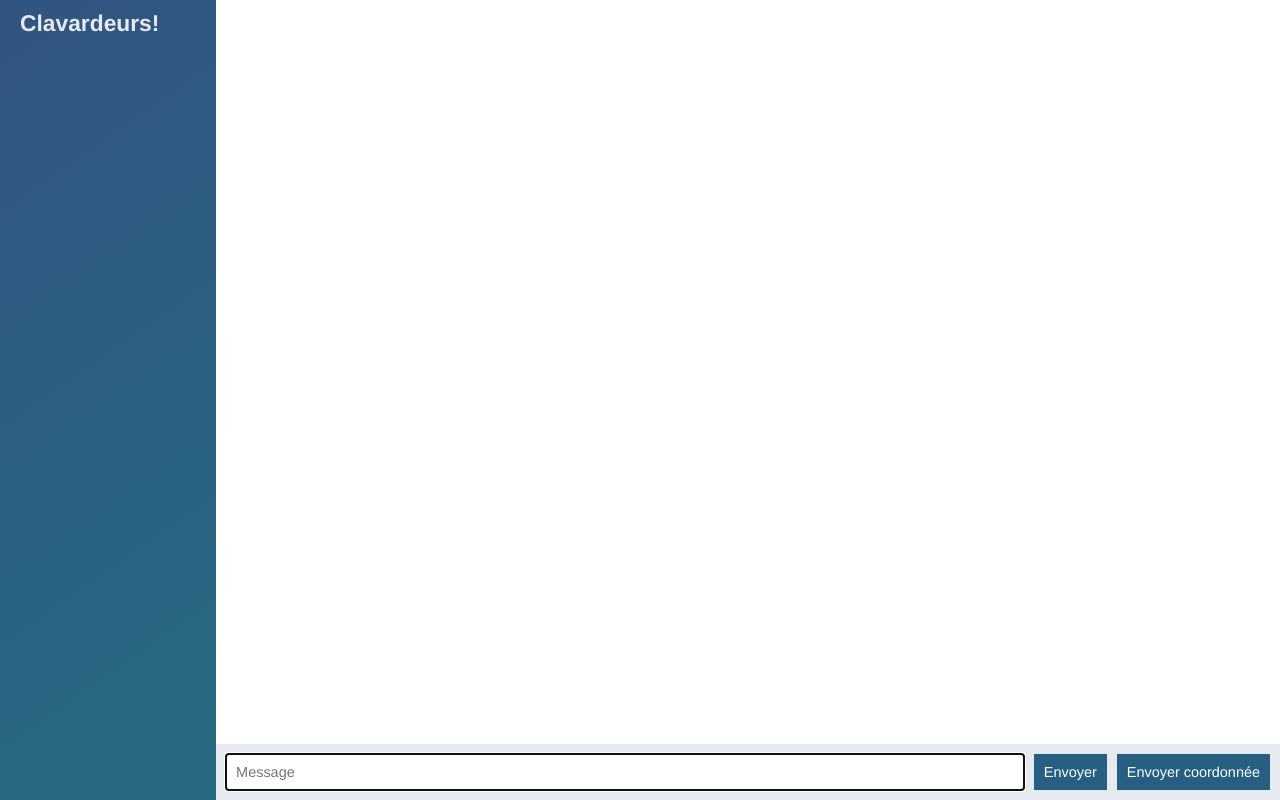
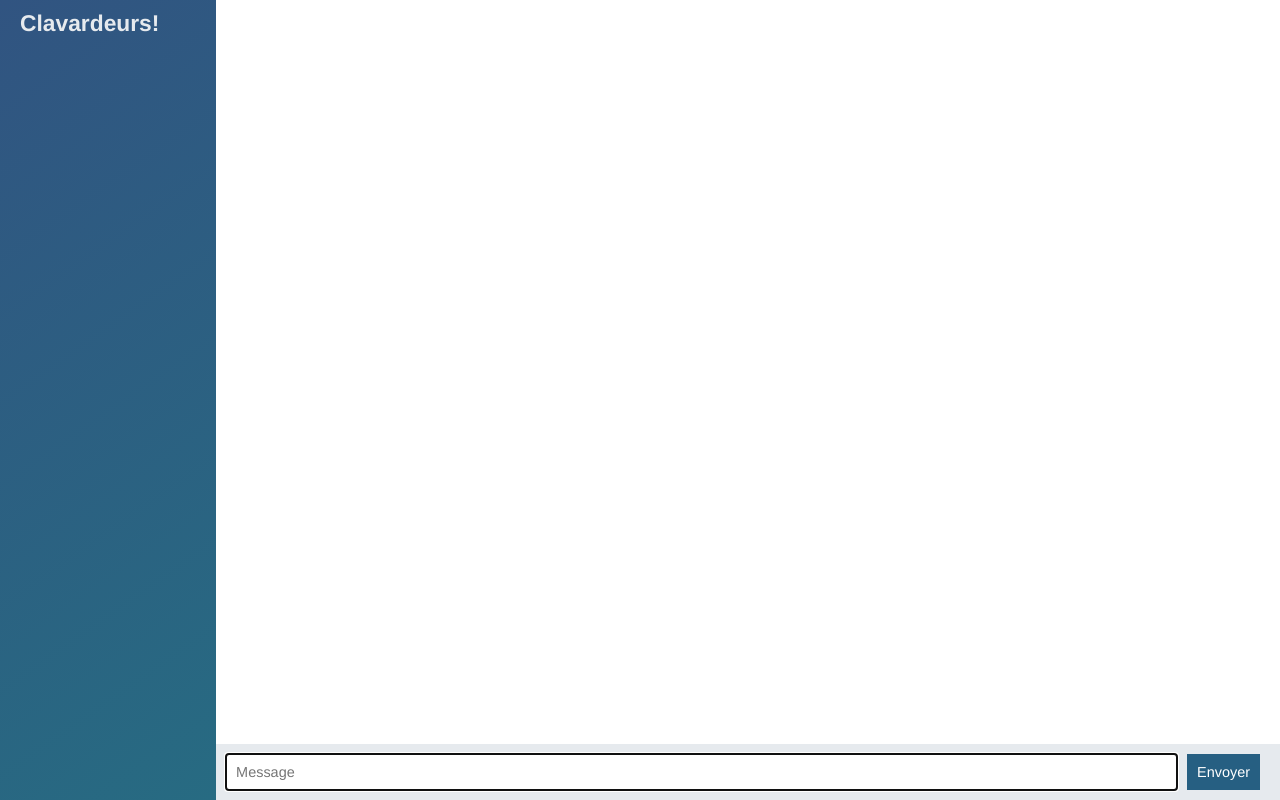
Before and after one commit to gitEtienne/node-course-2-chat-app, a website: page public/chat.html in a window 1280 px wide. Drawn offline with nearby package versions, Linux system fonts and the light colour scheme; no server answers.

Commit message:
Fixed geolocalisation button

```diff
--- a/public/chat.html
+++ b/public/chat.html
@@ -18,7 +18,7 @@
                         <input name="message" type="text" placeholder="Message" autofocus autocomplete="off"/>
                         <button>Envoyer</button>
                     </form>
-                    <button id="send-location">Envoyer coordonnée</button>
+                    <!--button id="send-location">Envoyer coordonnée</button-->
                 </div>
             </div>
 
```
